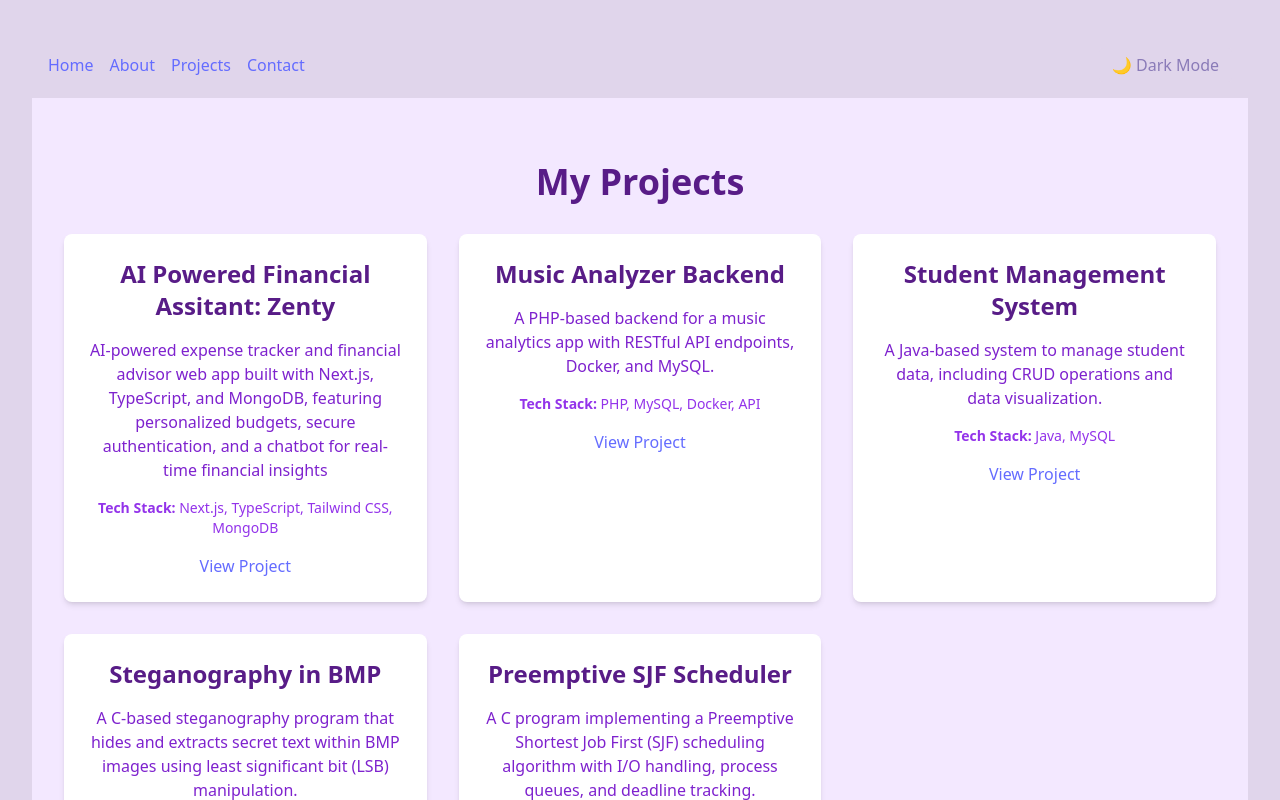
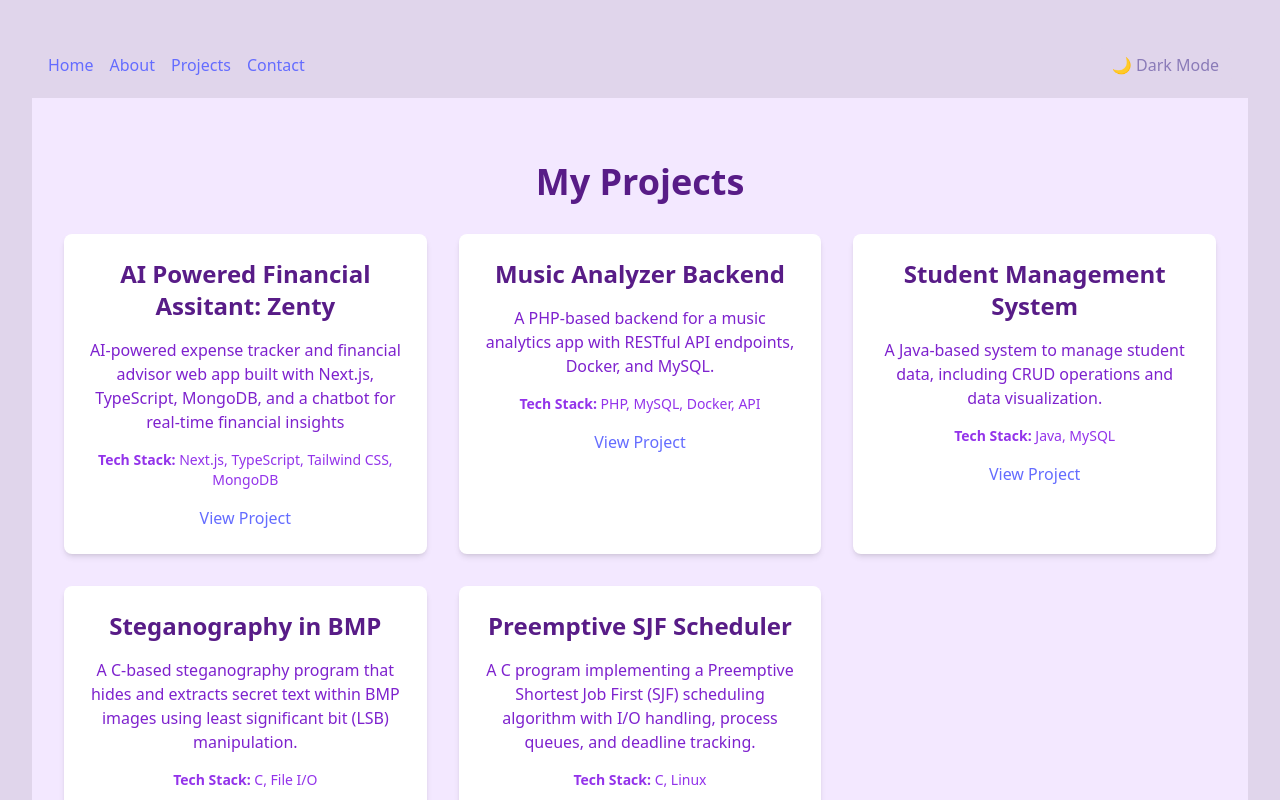
Before and after one commit to ShrutiTokekar/Portfolio-site, a React (Vite) app: page /projects in a window 1280 px wide. Shown: the top 800 px of the page. Built offline with nearby package versions, Linux system fonts and the light colour scheme.

Commit message:
Update Projects.jsx

```diff
--- a/src/components/Projects.jsx
+++ b/src/components/Projects.jsx
@@ -3,7 +3,7 @@ import React from "react";
 const projects = [
   {
     name: "AI Powered Financial Assitant: Zenty",
-    description: "AI-powered expense tracker and financial advisor web app built with Next.js, TypeScript, and MongoDB, featuring personalized budgets, secure authentication, and a chatbot for real-time financial insights ",
+    description: "AI-powered expense tracker and financial advisor web app built with Next.js, TypeScript, MongoDB, and a chatbot for real-time financial insights ",
     techStack: ["Next.js", "TypeScript", "Tailwind CSS", "MongoDB"],
     link: "https://github.com/YOUR_USERNAME/MoodBoard",
   },
```
